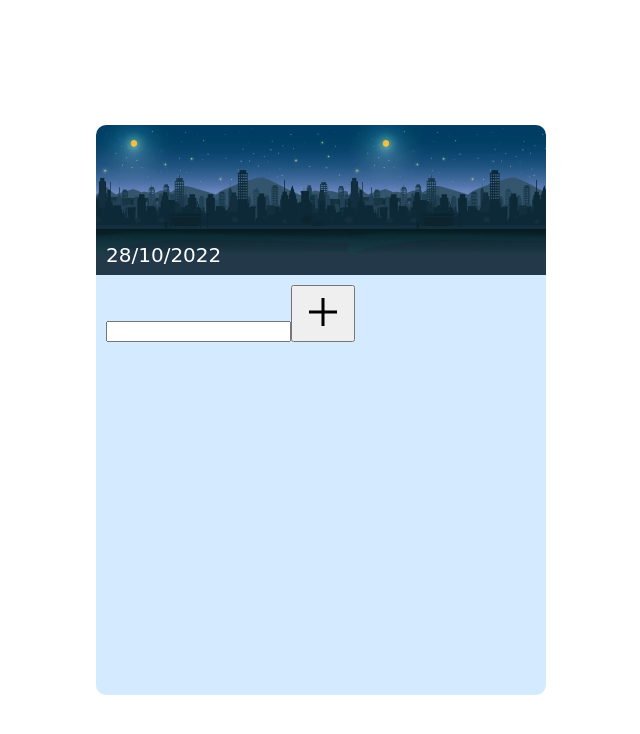
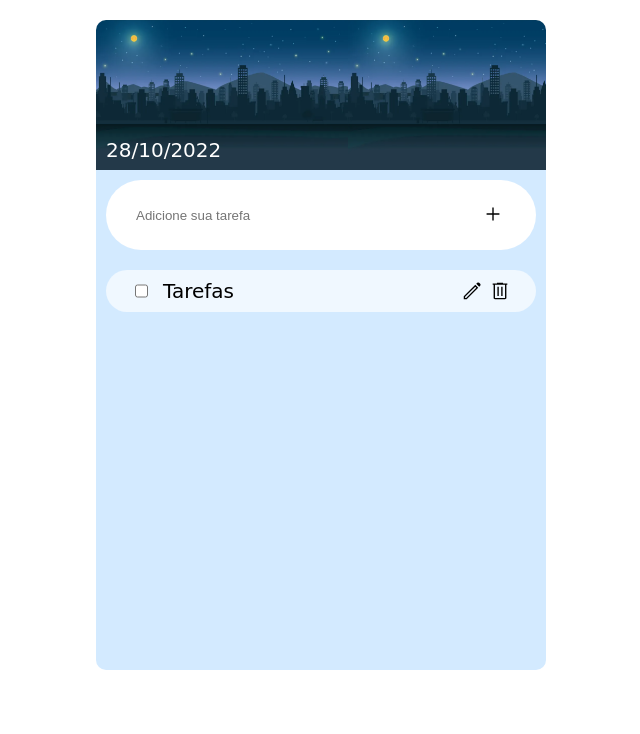
Before and after one commit to LuisGuilhermeMalveira/to-do-list, a plain HTML site: page index.html in a window 1280 px wide. Shown: the whole page, without its empty margins (319-959 px from the left). Drawn offline with Linux system fonts and the light colour scheme; a web font is replaced by a local one.

Commit message:
adicionando input e botão de adicionar

```diff
--- a/assets/style.css
+++ b/assets/style.css
@@ -1,6 +1,10 @@
 :root {
   --main-color: red;
   --secundary-collor: blue;
+}
+
+* {
+  box-sizing: border-box;
 }
 
 body {
@@ -11,9 +15,9 @@ body {
 }
 
 .caixa {
-  margin: auto;
+  margin: 20px auto;
   width: 450px;
-  height: 550px;
+  height: 500px;
 }
 
 header {
@@ -31,9 +35,43 @@ header {
 
 .conteudo {
   background-color: #d3eaff;
-  height: 400px;
+  height: 100%;
   border-radius: 0 0 10px 10px;
   padding: 10px;
+}
+
+.blocoAdd {
+  float: left;
+  width: 100%;
+  height: 70px;
+  background: white;
+  border-radius: 35px;
+  margin-bottom: 20px;
+}
+
+.blocoAdd input {
+  float: left;
+  width: 80%;
+  height: 100%;
+  border: none;
+  background: transparent;
+  box-shadow: 0 0 0 0;
+  border: 0 none;
+  outline: 0;
+  padding-left: 30px;
+}
+
+.blocoAdd button {
+  float: left;
+  width: 20%;
+  height: 100%;
+  border: none;
+  background: transparent;
+  cursor: pointer;
+}
+
+.blocoAdd button img {
+  height: 22px;
 }
 
 .tarefa {
@@ -49,6 +87,14 @@ header {
   margin-bottom: 10px;
 }
 
+.tarefa li {
+  display: flex;
+}
+
+.tarefa input {
+  margin-right: 15px;
+}
+
 .iconesTarefa {
   display: flex;
   width: 50px;
--- a/index.html
+++ b/index.html
@@ -20,17 +20,25 @@
 				<p class="datahj">Data</p>
 			</header>
 			<section class="conteudo">
-				<input type="text" /><button>
-					<img src="./assets/img/Add.svg" alt="" />
-				</button>
+				<form action="">
+					<div class="blocoAdd">
+						<input placeholder="Adicione sua tarefa" type="text" />
+						<button>
+							<img src="./assets/img/Add.svg" alt="" />
+						</button>
+					</div>
+				</form>
 
-				<!-- <div class="tarefa">
-					<li>tarefas</li>
+				<div class="tarefa">
+					<li>
+						<input type="checkbox" />
+						<p>Tarefas</p>
+					</li>
 					<div class="iconesTarefa">
 						<img src="./assets/img/Edit2.svg" alt="Edit" />
 						<img src="./assets/img/Delete2.svg" alt="Delete" />
 					</div>
-				</div> -->
+				</div>
 			</section>
 		</div>
 	</body>
```
